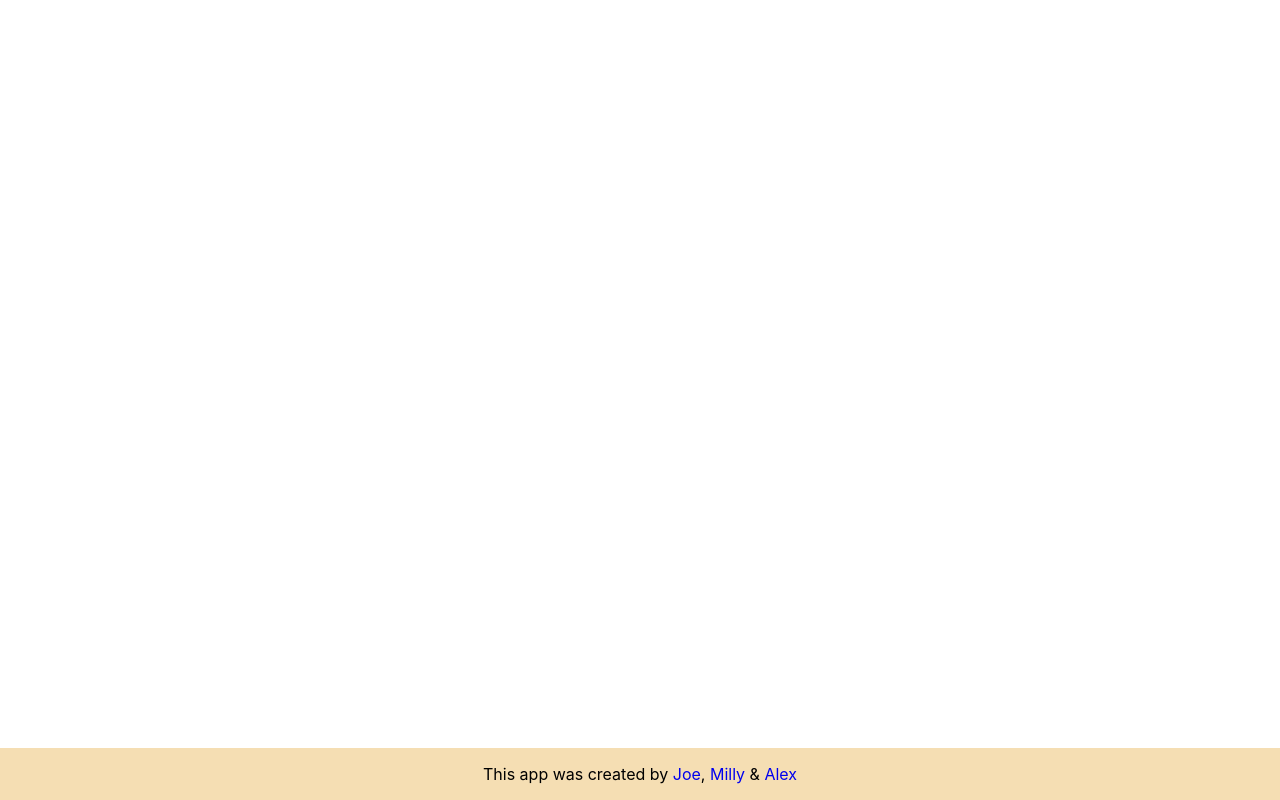
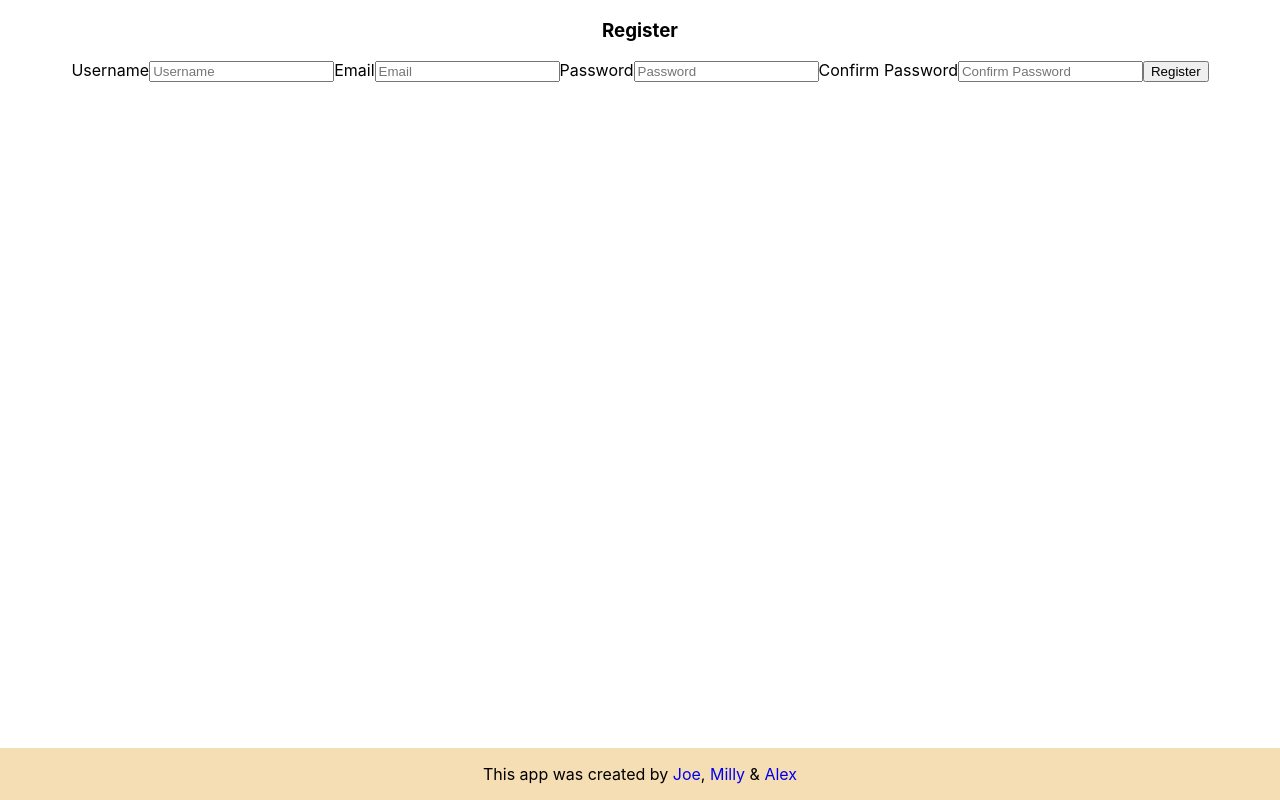
Before and after one commit to millyarkwright/sei-project-03-fe, a React (Create React App) app: page /register in a window 1280 px wide. Built offline with nearby package versions, Linux system fonts and the light colour scheme.

Commit message:
register

```diff
--- a/src/App.js
+++ b/src/App.js
@@ -5,6 +5,7 @@ import { BrowserRouter, Routes, Route } from "react-router-dom"
 import Dashboard from './components/Dashboard'
 import StickyFooterBar from './components/StickyFooterBar'
 import Login from './components/Login'
+import Register from './components/Register'
 
 
 function App() {
@@ -15,7 +16,8 @@ function App() {
           <Routes>
             <Route path="/" element={<Homepage />}></Route>
             <Route path="/dashboard" element={<Dashboard />}></Route>
-            <Route path="login" element={<Login></Login>}></Route>
+            {/* <Route path="login" element={<Login></Login>}></Route> */}
+            <Route path="register" element={<Register></Register>}></Route>
           </Routes>
         </BrowserRouter>
       </div>
--- a/src/components/Login.js
+++ b/src/components/Login.js
@@ -1,41 +1,41 @@
-import { useState } from "react"
-import axios from "axios"
-import { Navigate, useNavigate } from "react-router-dom"
+// import { useState } from "react"
+// import axios from "axios"
+// import { Navigate, useNavigate } from "react-router-dom"
 
-const Login = () => {
+// const Login = () => {
 
-  const navigate = useNavigate()
+//   const navigate = useNavigate()
 
-  const [userData, setUserData] = useState({username:"", password:""})
+//   const [userData, setUserData] = useState({username:"", password:""})
 
-  const handleFieldChange = (event) => {
-    setUserData({ ...userData, [event.target.name]: event.target.value })
-  }
+//   const handleFieldChange = (event) => {
+//     setUserData({ ...userData, [event.target.name]: event.target.value })
+//   }
 
-  const handleSubmit = async (event) => {
-    event.preventDefault()
+//   const handleSubmit = async (event) => {
+//     event.preventDefault()
 
-    try {
-      const response = await axios.post("http://localhost:4500/login", userData)
-      const { token } = response.data
-      localStorage.setItem("token", token)
-      axios.defaults.headers.common["Authorization"] = `Bearer ${token}`
-      navigate("/dashboard")
-    } catch (error) {
-      console.log(error)
-    }
-  }
+//     try {
+//       const response = await axios.post("http://localhost:4500/login", userData)
+//       const { token } = response.data
+//       localStorage.setItem("token", token)
+//       axios.defaults.headers.common["Authorization"] = `Bearer ${token}`
+//       navigate("/dashboard")
+//     } catch (error) {
+//       console.log(error)
+//     }
+//   }
 
-  return (
-    <>
-      <h1>Login for your account</h1>
-      <form onSubmit={() => handleSubmit(event)} action="">
-        <input type="text" name="username" placeholder="Your username" value={userData.username} onChange={() => handleFieldChange(event)}/>
-        <input type="password" name="password" placeholder="Your password" value={userData.password} onChange={() => handleFieldChange(event)} />
-        <button type="submit">Log In</button>
-      </form>
-    </>
-  )
-}
+//   return (
+//     <>
+//       <h1>Login for your account</h1>
+//       <form onSubmit={() => handleSubmit(event)} action="">
+//         <input type="text" name="username" placeholder="Your username" value={userData.username} onChange={() => handleFieldChange(event)}/>
+//         <input type="password" name="password" placeholder="Your password" value={userData.password} onChange={() => handleFieldChange(event)} />
+//         <button type="submit">Log In</button>
+//       </form>
+//     </>
+//   )
+// }
 
-export default Login
+// export default Login
--- a/src/components/Register.js
+++ b/src/components/Register.js
@@ -0,0 +1,63 @@
+import {useState} from 'react'
+import { useNavigate } from 'react-router-dom'
+
+import axios from 'axios'
+
+// import { apiRequest } from '../helpers/auth'
+
+const Register = () => {
+  const navigate = useNavigate()
+  const [ formData, setFormData ] = useState({
+    email : '',
+    username : '',
+    password : '',
+    confirmedPassword : '',
+    // moviesLiked : '',
+  })
+  const [error, setError ] = useState('')
+  const handleChange = (event) => {
+    const newObj = { ...formData, [event.target.name]: event.target.value }
+    setFormData(newObj)
+    setError('')
+  }
+  const handleSubmit = async (event) => {
+    event.preventDefault()
+    try {
+      const { data } = await axios.post('http://localhost:4500/register/', formData)
+      console.log('DATA ->', data)
+      navigate('/login')
+    } catch (err) {
+      console.log('ERROR ->', err)
+      setError(err.response.data.message)
+    }
+  }
+  return (
+    <main>
+        <form onSubmit={handleSubmit}>
+          <h3>Register</h3>
+          {/* Username */}
+          <label htmlFor="username">Username</label>
+          <input onChange={handleChange} type="text" name="username" placeholder="Username" value={formData.username} />
+          {/* Email */}
+          <label htmlFor="email">Email</label>
+          <input onChange={handleChange} type="email" name="email" placeholder='Email' value={formData.email} />
+          {/* Password */}
+          <label htmlFor="password">Password</label>
+          <input onChange={handleChange} type="password" name="password" placeholder='Password' value={formData.password} />
+          {/* Password Confirmation */}
+          <label htmlFor="confirmedPassword">Confirm Password</label>
+          <input onChange={handleChange} type="password" name="confirmedPassword" placeholder='Confirm Password' value={formData.confirmedPassword} />
+          {/* Error Message */}
+          { error && <p>{error}</p>}
+          {/* Submit */}
+          <input type="submit" value="Register" />
+        </form>
+    </main>
+  )
+}
+
+
+
+
+
+export default Register
--- /dev/null
+++ b/src/components/helpers/auth.js
@@ -0,0 +1,34 @@
+import axios from 'axios'
+import { Buffer } from 'buffer'
+// might need to run npm i buffer -> buffer decodes an encoded string
+
+// setting token
+
+export const setToken = (token) => {
+  window.localStorage.setItem('sei-project-3'), token)
+}
+
+// getting token
+
+export const getToken = () => {
+  return window.localStorage.getItem('sei-project-3')
+}
+
+// verify token by checking it exists and is JWT, aiming to return payload as object
+
+export const getPayload = () => {
+  const token = getToken()
+  if (!token) return
+  const splitToken = token.split('.')
+  if (splitToken.length !==3) return
+  return JSON.parse(Buffer.from(splitToken[1], 'base64'))
+}
+
+// check that expiry date is in the future
+
+export const userIsAuthenticated = () => {
+  const payload = getPayload()
+  if (!payload) return
+  const currentTime = Math.round(Date.now() / 1000)
+  return currentTime < payload.exp
+}
```
Also changed, not shown: 1 other file (tests, documents, lock files or other folders).
